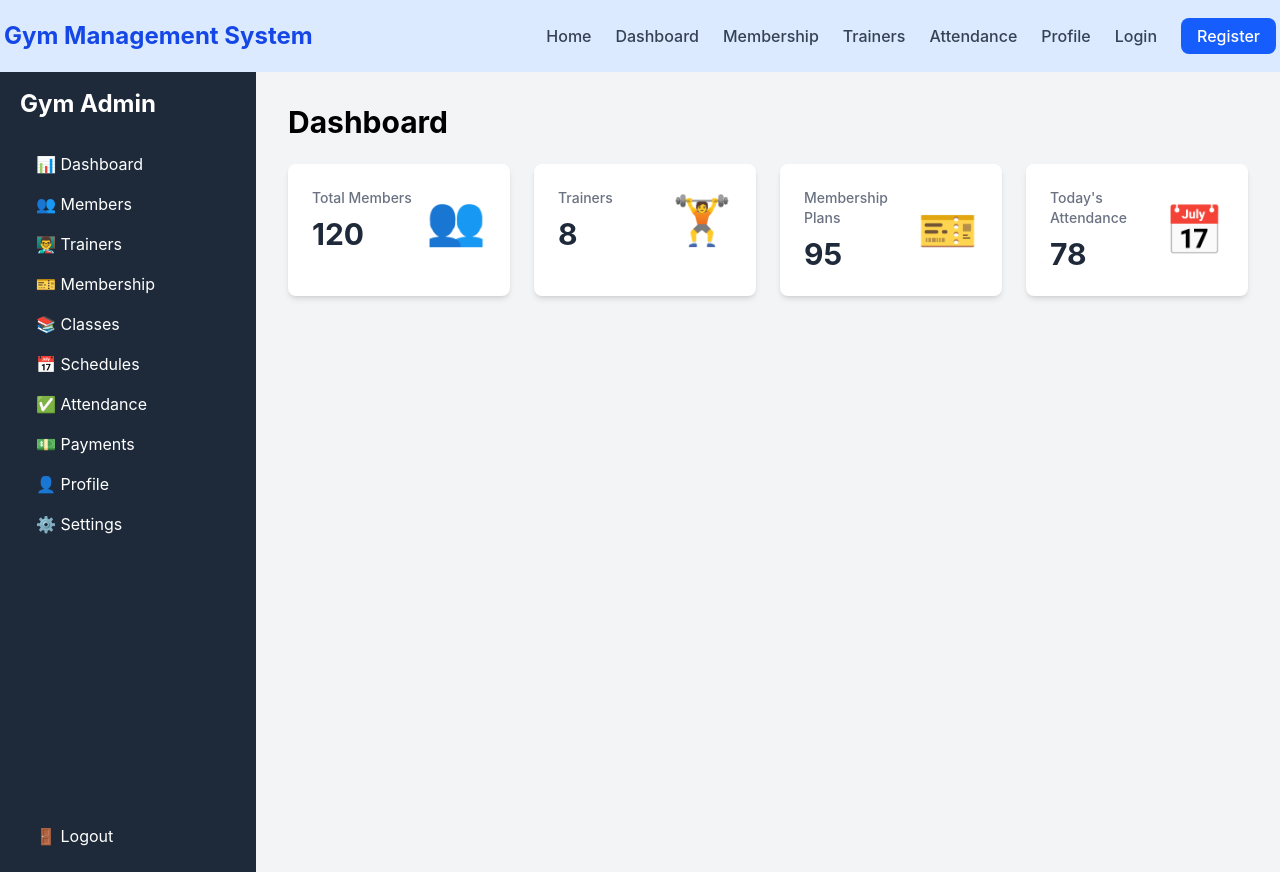
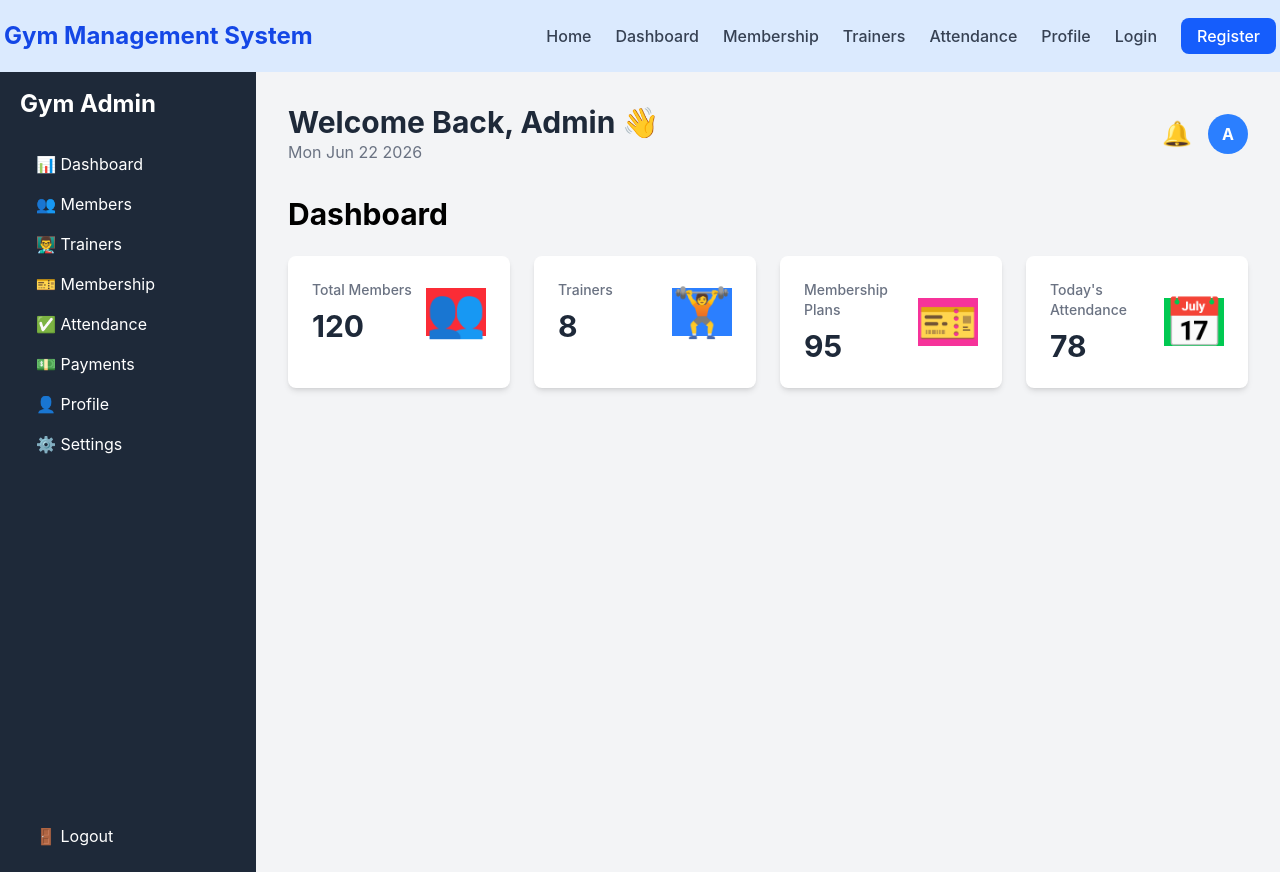
Before and after one commit to PoojaNikam2004/Gym-Management-System, a React (Vite) app: page /dashboard in a window 1280 px wide. Built offline with nearby package versions, Linux system fonts and the light colour scheme.

Commit message:
create a Header section

```diff
--- a/src/components/DashboardCard.jsx
+++ b/src/components/DashboardCard.jsx
@@ -1,4 +1,4 @@
-function DashboardCard({ title, value, icon }) {
+function DashboardCard({ title, value, icon ,color }) {
     return (
         <div className="bg-white rounded-lg shadow-md p-6 hover:shadow-xl transition duration-300">
 
@@ -14,9 +14,11 @@ function DashboardCard({ title, value, icon }) {
                     </p>
                 </div>
 
-                <div className="text-5xl">
+                <div className={` ${color} text-5xl`}>
                     {icon}
                 </div>
+
+
 
             </div>
         </div>
--- /dev/null
+++ b/src/components/Header.jsx
@@ -0,0 +1,38 @@
+function Header() {
+
+    const today = new Date();
+
+    return (
+
+        <div className="flex justify-between items-center mb-8">
+
+            <div>
+
+                <h1 className="text-3xl font-bold text-gray-800">
+                    Welcome Back, Admin 👋
+                </h1>
+
+                <p className="text-gray-500">
+                    {today.toDateString()}
+                </p>
+
+            </div>
+
+            <div className="flex items-center gap-4">
+
+                <button className="text-2xl">
+                    🔔
+                </button>
+
+                <div className="w-10 h-10 rounded-full bg-blue-500 text-white flex items-center justify-center font-bold">
+                    A
+                </div>
+
+            </div>
+
+        </div>
+
+    );
+}
+
+export default Header;
--- a/src/components/Sidebar.jsx
+++ b/src/components/Sidebar.jsx
@@ -13,8 +13,8 @@ function Sidebar() {
             <Link to="/trainers" className="hover:bg-gray-700 px-4 py-2 gap-2 transition duration-300 rounded">👨‍🏫 Trainers</Link>
             <Link to="/membership" className="hover:bg-gray-700 px-4 py-2 gap-2 transition duration-300 rounded">🎫 Membership</Link>
 
-            <Link to="/classes" className="hover:bg-gray-700 px-4 py-2 gap-2 transition duration-300 rounded">📚 Classes</Link>
-            <Link to="/schedules" className="hover:bg-gray-700 px-4 py-2 gap-2 transition duration-300 rounded">📅 Schedules</Link>
+
+
             <Link to="/attendance" className="hover:bg-gray-700 px-4 py-2 gap-2 transition duration-300 rounded">✅ Attendance</Link>
             <Link to="/payments" className="hover:bg-gray-700 px-4 py-2 gap-2 transition duration-300 rounded">💵 Payments</Link>
             <Link to="/profile" className="hover:bg-gray-700 px-4 py-2 gap-2 transition duration-300 rounded">👤 Profile</Link>
--- a/src/pages/Dashboard.jsx
+++ b/src/pages/Dashboard.jsx
@@ -1,6 +1,6 @@
 import Sidebar from "../components/Sidebar";
 import DashboardCard from "../components/DashboardCard";
-
+import Header from "../components/Header";
 function Dashboard(){
     return(
         <div className="flex">
@@ -9,27 +9,32 @@ function Dashboard(){
 
     <div className="flex-1 bg-gray-100 p-8">
 
+        <Header />
+
         <h1 className="text-3xl font-bold mb-6"> Dashboard </h1>
 
         <div className="grid grid-cols-1 md:grid-cols-2 lg:grid-cols-4 gap-6">
 
-            <DashboardCard title="Total Members" value="120" icon="👥"/>
+            <DashboardCard title="Total Members" value="120" icon="👥" color="bg-red-500"/>
 
             <DashboardCard title="Trainers"
                 value="8"
                 icon="🏋"
+                color="bg-blue-500"
             />
 
             <DashboardCard
                 title="Membership Plans"
                 value="95"
                 icon="🎫"
+                color="bg-pink-500"
             />
 
             <DashboardCard
                 title="Today's Attendance"
                 value="78"
                 icon="📅"
+                color="bg-green-500"
             />
 
         </div>
```
Also changed, not shown: src/components/RecentMembers.jsx (added).
